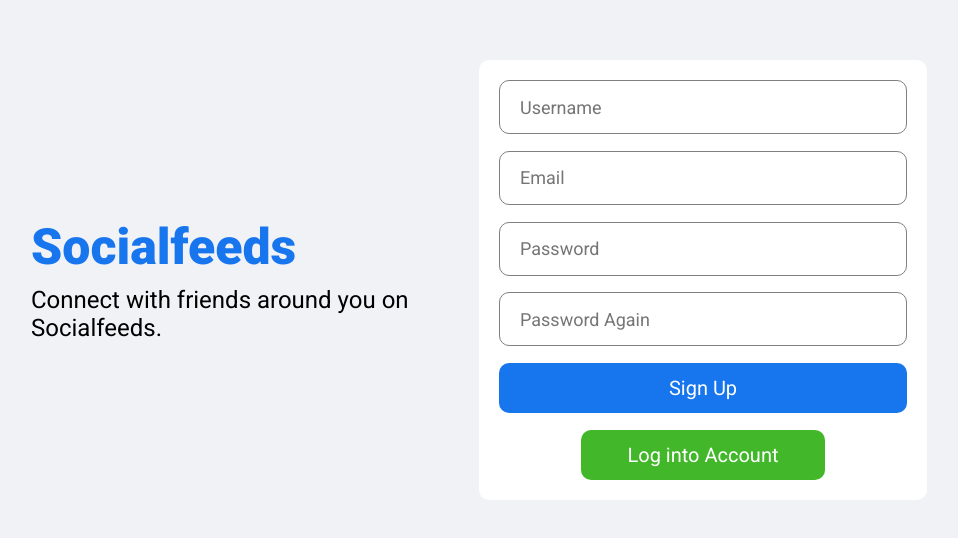
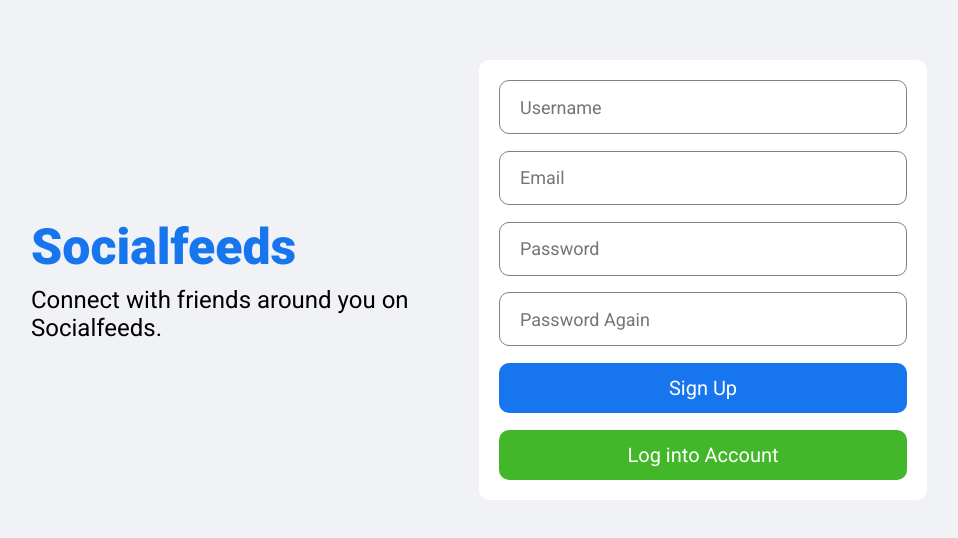
Before and after one commit to Sasas28/frontend, a React (Vite) app: page / in a window 1280 px wide. Shown: the part 120-658 px from the top of the page, without its empty margins (161-1119 px from the left). Built offline with nearby package versions, Linux system fonts and the light colour scheme.

Commit message:
linked sign in account button to login page, fixed the display arrangement of friend avatar and some modification on topbar component

```diff
--- a/src/components/rightbar/rightbar.css
+++ b/src/components/rightbar/rightbar.css
@@ -65,7 +65,7 @@
 .rightbarFollowings{
   display: flex;
   flex-wrap: wrap;
-  justify-content: space-between;
+  gap: 1rem;
 }
 
 .rightbarFollowing{
@@ -73,6 +73,10 @@
   flex-direction: column;
   margin-bottom: 20px;
   cursor: pointer;
+}
+
+.rightbarFollowingName {
+  color: black;
 }
 
 .rightbarFollowingImg{
--- a/src/components/topbar/Topbar.jsx
+++ b/src/components/topbar/Topbar.jsx
@@ -27,8 +27,12 @@
       </div>
       <div className="topbarRight">
         <div className="topbarLinks">
-          <span className="topbarLink">Homepage</span>
-          <span className="topbarLink">Timeline</span>
+          <Link to="/" style={{ textDecoration: "none" }}>
+            <span className="topbarLink">Homepage</span>
+          </Link>
+          <Link to={`/profile/${user.username}`} style={{ textDecoration: "none" }}>
+            <span className="topbarLink">Timeline</span>
+          </Link>
         </div>
         <div className="topbarIcons">
           <div className="topbarIconItem">
--- a/src/components/topbar/topbar.css
+++ b/src/components/topbar/topbar.css
@@ -59,6 +59,7 @@
   .topbarLink {
     margin-right: 10px;
     font-size: 14px;
+    color: white;
     cursor: pointer;
   }
 
--- a/src/pages/register/Register.jsx
+++ b/src/pages/register/Register.jsx
@@ -2,6 +2,7 @@
 import { useHistory } from "react-router"
 import axios from "axios"
 import "./register.css"
+import { Link } from "react-router-dom"
 
 export default function Register() {
   const username = useRef()
@@ -46,9 +47,11 @@
               minLength="6" />
             <input placeholder="Password Again" required ref={passwordAgain} className="loginInput" type="password" />
             <button className="loginButton" type="submit">Sign Up</button>
-            <button className="loginRegisterButton">
-              Log into Account
-            </button>
+            <Link to="/login" style={{ textDecoration: "none" }}>
+              <button className="loginRegisterButton">
+                Log into Account
+              </button>
+            </Link>
           </form>
         </div>
       </div>
--- a/src/pages/register/register.css
+++ b/src/pages/register/register.css
@@ -71,7 +71,7 @@
   }
 
   .loginRegisterButton{
-      width: 60%;
+      width: 100%;
       align-self: center;
       height: 50px;
       border-radius: 10px;
```
